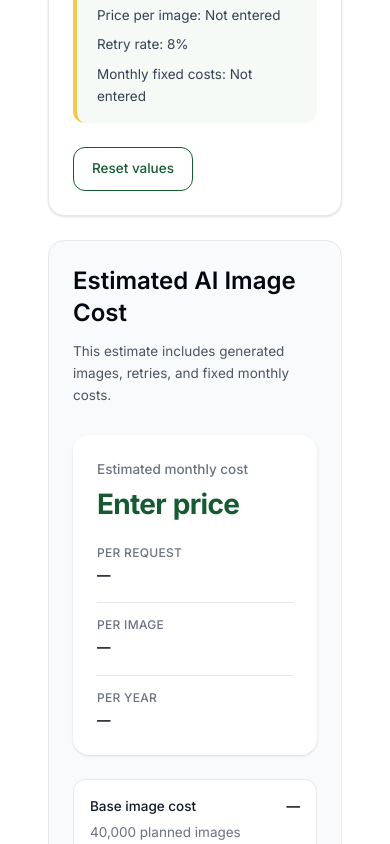
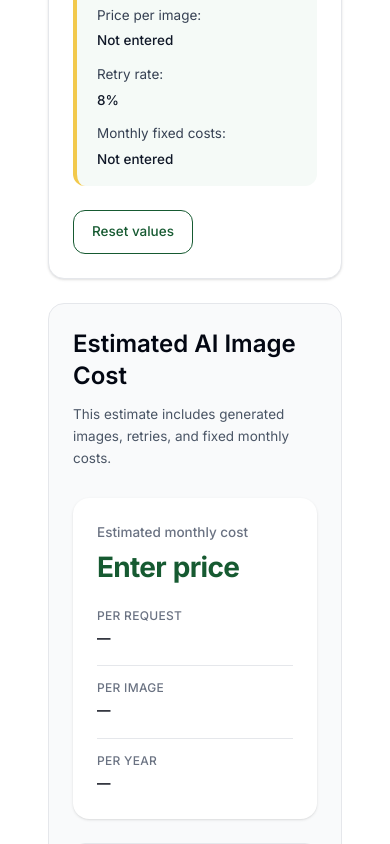
Before and after one commit to vaarunsonawwane-ops/beeija, a Next.js app: page /tools/ai-image-generation-cost-calculator in a window 390 px wide. Shown: the part 1520-2364 px from the top of the page. Built offline with nearby package versions, Linux system fonts and the light colour scheme.

Commit message:
AI Image Generation Cost Calculator

```diff
--- a/app/tools/ai-image-generation-cost-calculator/ToolClient.tsx
+++ b/app/tools/ai-image-generation-cost-calculator/ToolClient.tsx
@@ -20,6 +20,10 @@ function formatMoney(value: number) {
     minimumFractionDigits: 2,
     maximumFractionDigits: 4,
   }).format(value);
+}
+
+function formatVisibleMoney(value: number) {
+  return formatMoney(value).replace(/,/g, ",\u200B");
 }
 
 function formatNumber(value: number) {
@@ -88,8 +92,8 @@ export default function ToolClient() {
   };
 
   return (
-    <div className="grid gap-6 lg:grid-cols-[1.05fr_0.95fr]">
-      <section className="rounded-2xl border border-gray-200 bg-white p-6 shadow-sm md:p-8">
+    <div className="grid min-w-0 gap-6 lg:grid-cols-[minmax(0,1fr)_minmax(0,1fr)]">
+      <section className="min-w-0 rounded-2xl border border-gray-200 bg-white p-6 shadow-sm md:p-8">
         <div>
           <h2 className="text-2xl font-semibold text-gray-950">
             Enter Your Image Generation Usage
@@ -158,15 +162,29 @@ export default function ToolClient() {
             Values used for this estimate
           </p>
 
-          <div className="mt-3 grid gap-2 text-sm text-gray-700 sm:grid-cols-2">
-            <p>Price per image: {pricePerImage.trim() !== "" ? formatMoney(toNumber(pricePerImage)) : "Not entered"}</p>
-            <p>Retry rate: {formatNumber(toNumber(retryPercent))}%</p>
-            <p>
-              Monthly fixed costs:{" "}
-              {monthlyFixedCosts.trim() !== ""
-                ? formatMoney(toNumber(monthlyFixedCosts))
-                : "Not entered"}
-            </p>
+          <div className="mt-3 grid min-w-0 gap-3 text-sm text-gray-700 sm:grid-cols-2">
+            <PriceSummaryItem
+              label="Price per image"
+              value={
+                pricePerImage.trim() !== ""
+                  ? formatVisibleMoney(toNumber(pricePerImage))
+                  : "Not entered"
+              }
+            />
+
+            <PriceSummaryItem
+              label="Retry rate"
+              value={`${formatNumber(toNumber(retryPercent))}%`}
+            />
+
+            <PriceSummaryItem
+              label="Monthly fixed costs"
+              value={
+                monthlyFixedCosts.trim() !== ""
+                  ? formatVisibleMoney(toNumber(monthlyFixedCosts))
+                  : "Not entered"
+              }
+            />
           </div>
         </div>
 
@@ -183,22 +201,22 @@ export default function ToolClient() {
         title="Estimated AI Image Cost"
         description="This estimate includes generated images, retries, and fixed monthly costs."
         primaryLabel="Estimated monthly cost"
-        primaryValue={result.hasImagePrice ? formatMoney(result.monthlyCost) : "Enter price"}
+        primaryValue={result.hasImagePrice ? formatVisibleMoney(result.monthlyCost) : "Enter price"}
         stats={
-          <div className="grid gap-4 sm:grid-cols-3">
+          <div className="grid min-w-0 gap-4 sm:grid-cols-3">
             <ResultStat
               label="Per request"
-              value={result.hasImagePrice ? formatMoney(result.costPerRequest) : "—"}
+              value={result.hasImagePrice ? formatVisibleMoney(result.costPerRequest) : "—"}
             />
 
             <ResultStat
               label="Per image"
-              value={result.hasImagePrice ? formatMoney(result.costPerGeneratedImage) : "—"}
+              value={result.hasImagePrice ? formatVisibleMoney(result.costPerGeneratedImage) : "—"}
             />
 
             <ResultStat
               label="Per year"
-              value={result.hasImagePrice ? formatMoney(result.yearlyCost) : "—"}
+              value={result.hasImagePrice ? formatVisibleMoney(result.yearlyCost) : "—"}
             />
           </div>
         }
@@ -207,24 +225,24 @@ export default function ToolClient() {
             <CostRow
               label="Base image cost"
               detail={`${formatNumber(result.successfulImages)} planned images`}
-              value={result.hasImagePrice ? formatMoney(result.baseImageCost) : "—"}
+              value={result.hasImagePrice ? formatVisibleMoney(result.baseImageCost) : "—"}
             />
 
             <CostRow
               label="Retry and extra image cost"
               detail={`${formatNumber(result.retryImages)} extra images`}
-              value={result.hasImagePrice ? formatMoney(result.retryCost) : "—"}
+              value={result.hasImagePrice ? formatVisibleMoney(result.retryCost) : "—"}
             />
 
             <CostRow
               label="Other fixed monthly costs"
               detail="Storage, delivery, moderation, or other costs entered"
-              value={result.hasFixedCosts ? formatMoney(result.fixedCosts) : "—"}
+              value={result.hasFixedCosts ? formatVisibleMoney(result.fixedCosts) : "—"}
             />
           </div>
         }
         totals={
-          <div className="text-sm leading-relaxed text-gray-600">
+          <div className="min-w-0 break-words text-sm leading-relaxed text-gray-600 [overflow-wrap:anywhere]">
             <p>
               Requests:{" "}
               <span className="font-medium text-gray-900">
@@ -249,7 +267,7 @@ export default function ToolClient() {
             <p className="mt-2">
               Estimated daily cost:{" "}
               <span className="font-medium text-gray-900">
-                {result.hasImagePrice ? formatMoney(result.dailyCost) : "—"}
+                {result.hasImagePrice ? formatVisibleMoney(result.dailyCost) : "—"}
               </span>
             </p>
           </div>
@@ -260,14 +278,33 @@ export default function ToolClient() {
   );
 }
 
+function PriceSummaryItem({
+  label,
+  value,
+}: {
+  label: string;
+  value: string;
+}) {
+  return (
+    <p className="min-w-0">
+      <span className="block">{label}:</span>
+      <span className="mt-1 block min-w-0 break-words font-medium text-gray-900 [overflow-wrap:anywhere]">
+        {value}
+      </span>
+    </p>
+  );
+}
+
 function ResultStat({ label, value }: { label: string; value: string }) {
   return (
-    <div>
+    <div className="min-w-0">
       <p className="text-xs font-medium uppercase tracking-wide text-gray-500">
         {label}
       </p>
 
-      <p className="mt-1 font-semibold text-gray-950">{value}</p>
+      <p className="mt-1 break-words font-semibold text-gray-950 [overflow-wrap:anywhere]">
+        {value}
+      </p>
     </div>
   );
 }
@@ -282,13 +319,17 @@ function CostRow({
   value: string;
 }) {
   return (
-    <div className="flex items-start justify-between gap-4 rounded-xl border border-gray-200 bg-white p-4">
-      <div>
+    <div className="flex min-w-0 items-start justify-between gap-4 rounded-xl border border-gray-200 bg-white p-4">
+      <div className="min-w-0 flex-1">
         <p className="font-medium text-gray-900">{label}</p>
-        <p className="mt-1 text-sm text-gray-500">{detail}</p>
+        <p className="mt-1 break-words text-sm text-gray-500 [overflow-wrap:anywhere]">
+          {detail}
+        </p>
       </div>
 
-      <p className="font-semibold text-gray-950">{value}</p>
+      <p className="max-w-[46%] shrink-0 break-words text-right font-semibold text-gray-950 [overflow-wrap:anywhere]">
+        {value}
+      </p>
     </div>
   );
 }
--- a/app/tools/ai-image-generation-cost-calculator/page.tsx
+++ b/app/tools/ai-image-generation-cost-calculator/page.tsx
@@ -209,16 +209,9 @@ export default function AiImageGenerationCostCalculatorPage() {
               ),
             },
             {
-              title: "Explore More AI Cost Tools",
+              title: "Explore Related AI Cost Tools",
               content: (
                 <div className="flex flex-wrap gap-3">
-                  <Link
-                    href="/tools/ai-token-cost-calculator"
-                    className="beeija-btn-outline"
-                  >
-                    AI Token Cost Calculator
-                  </Link>
-
                   <Link
                     href="/tools/openai-api-cost-calculator"
                     className="beeija-btn-outline"
@@ -231,6 +224,27 @@ export default function AiImageGenerationCostCalculatorPage() {
                     className="beeija-btn-outline"
                   >
                     Gemini API Cost Calculator
+                  </Link>
+
+                  <Link
+                    href="/tools/ai-token-cost-calculator"
+                    className="beeija-btn-outline"
+                  >
+                    AI Token Cost Calculator
+                  </Link>
+
+                  <Link
+                    href="/tools/ai-batch-api-savings-calculator"
+                    className="beeija-btn-outline"
+                  >
+                    AI Batch API Savings Calculator
+                  </Link>
+
+                  <Link
+                    href="/tools/ai-model-routing-savings-calculator"
+                    className="beeija-btn-outline"
+                  >
+                    AI Model Routing Savings Calculator
                   </Link>
 
                   <Link
```
